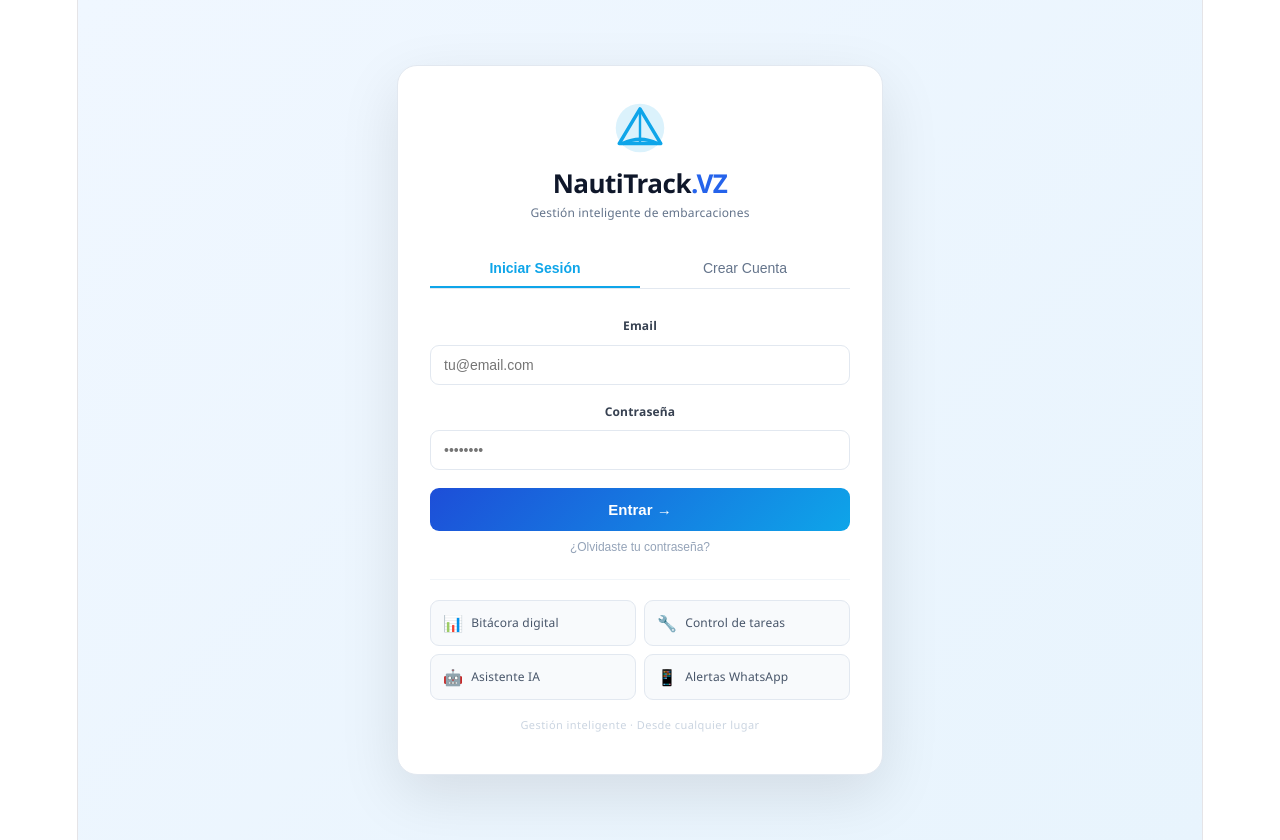
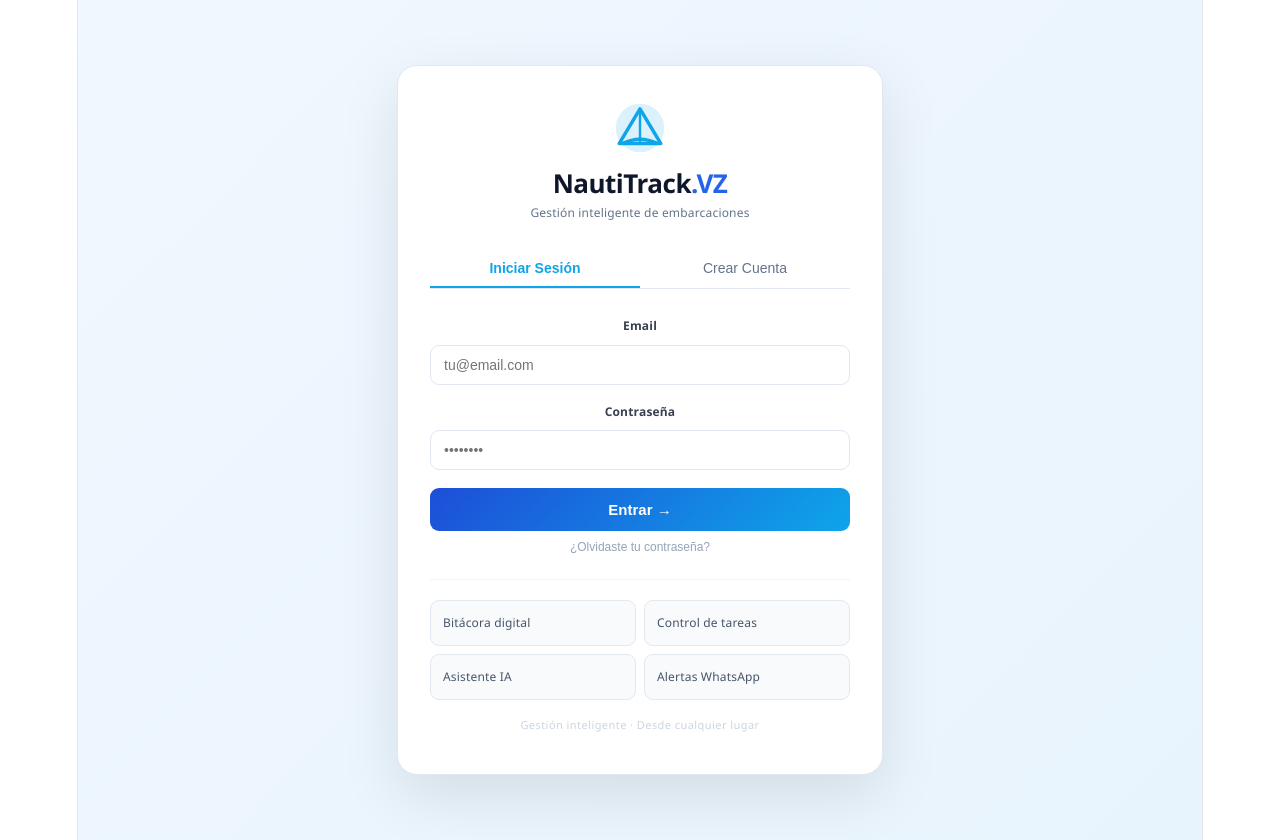
Before and after one commit to fernandobavuso/nautitrack, a React (Vite) app: page / in a window 1280 px wide. Built offline with nearby package versions, Linux system fonts and the light colour scheme.

Commit message:
fix: maybeSingle robusto + logs diagnostico + sin emojis features Auth

```diff
--- a/src/App.jsx
+++ b/src/App.jsx
@@ -339,11 +339,14 @@ export default function App() {
   }, []);
 
   const checkIfCaptain = useCallback(async (uid, knownRole) => {
-    const role = knownRole || (await supabase.from("profiles").select("role").eq("id", uid).single()).data?.role;
-    // Guardar rol en cache para próximo refresh
-    if (role) localStorage.setItem(`nautitrack_role_${uid}`, role);
+    // Siempre leer el role de profiles (fuente de verdad), con fallback al knownRole
+    let role = knownRole;
+    const { data: prof, error: profErr } = await supabase.from("profiles").select("role").eq("id", uid).maybeSingle();
+    if (prof?.role) role = prof.role;
+    console.log("[NautiTrack] checkIfCaptain — uid:", uid, "knownRole:", knownRole, "profileRole:", prof?.role, "finalRole:", role, "profErr:", profErr?.message);
+
     if (role === "crew") {
-      const { data: cap } = await supabase.from("captain_profiles").select("*, vessels(*)").eq("user_id", uid).eq("active", true).single();
+      const { data: cap } = await supabase.from("captain_profiles").select("*, vessels(*)").eq("user_id", uid).eq("active", true).maybeSingle();
       if (cap) {
         setCaptainProfile(cap);
         const v = cap.vessels;
@@ -357,15 +360,18 @@ export default function App() {
       }
       return true;
     }
-    const { data } = await supabase.from("captain_profiles").select("*, vessels(*)").eq("user_id", uid).eq("active", true).single();
+    // Owner — buscar si está asignado como capitán a algún barco
+    const { data } = await supabase.from("captain_profiles").select("*, vessels(*)").eq("user_id", uid).eq("active", true).maybeSingle();
     if (data) {
       setCaptainProfile(data);
       const v = data.vessels;
       if (v) {
         const [tasks, log] = await Promise.all([fetchTasks(v.id), fetchLog(v.id)]);
         setCaptainVessel({ ...v, fuelUnit: v.fuel_unit||"gal", engineHours: v.engine_hours||0, genHours: v.gen_hours||0, tasks, log, weather: { temp:29, wind:14, condition:"Parcialmente nublado", icon:"⛅" } });
+        return true;
       }
     }
+    return false;
   }, [fetchTasks, fetchLog]);
 
   useEffect(() => {
--- a/src/Auth.jsx
+++ b/src/Auth.jsx
@@ -150,10 +150,10 @@ export default function Auth({ onLogin }) {
         {/* Features */}
         <div style={s.footer}>
           <div style={s.featuresGrid}>
-            <div style={s.feature}><span style={s.featureIcon}>📊</span><span style={s.featureText}>Bitácora digital</span></div>
-            <div style={s.feature}><span style={s.featureIcon}>🔧</span><span style={s.featureText}>Control de tareas</span></div>
-            <div style={s.feature}><span style={s.featureIcon}>🤖</span><span style={s.featureText}>Asistente IA</span></div>
-            <div style={s.feature}><span style={s.featureIcon}>📱</span><span style={s.featureText}>Alertas WhatsApp</span></div>
+            <div style={s.feature}><span style={s.featureText}>Bitácora digital</span></div>
+            <div style={s.feature}><span style={s.featureText}>Control de tareas</span></div>
+            <div style={s.feature}><span style={s.featureText}>Asistente IA</span></div>
+            <div style={s.feature}><span style={s.featureText}>Alertas WhatsApp</span></div>
           </div>
           <div style={{fontSize:11,color:"#cbd5e1",marginTop:12,textAlign:"center",letterSpacing:"0.04em"}}>
             Gestión inteligente · Desde cualquier lugar
```
